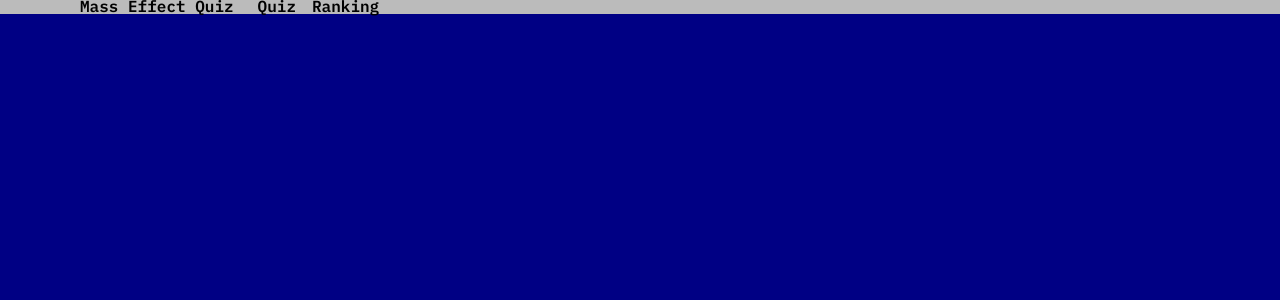
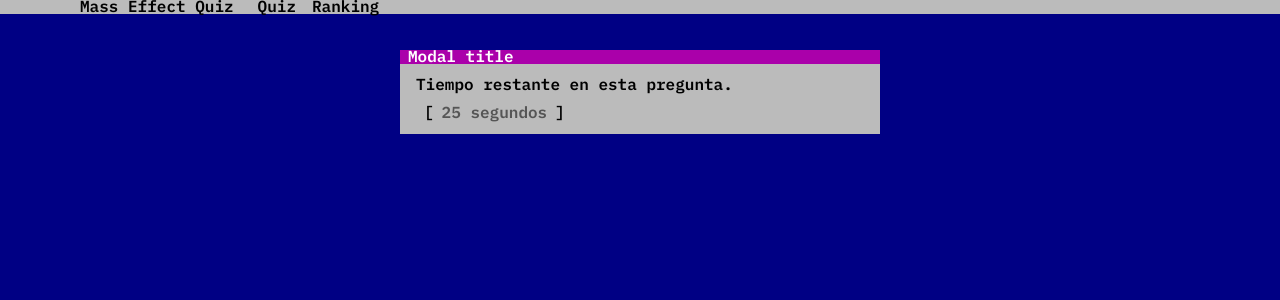
Before and after one commit to Mia-Salazar/quiz, a React (Create React App) app: page / in a window 1280 px wide. Shown: the top 300 px of the page. Built offline with nearby package versions, Linux system fonts and the light colour scheme; a web font is replaced by a local one.

Commit message:
Create countdown

```diff
--- a/src/App.scss
+++ b/src/App.scss
@@ -10,3 +10,8 @@
 .main {
   height: 100vh;
 }
+
+.modal-dialog {
+  display: flex;
+  margin: 50px auto 0 auto;
+}
--- /dev/null
+++ b/src/app/components/Time.jsx
@@ -0,0 +1,30 @@
+import React, { useEffect, useState } from 'react';
+
+const Time = () => {
+    const [second, setSecond]= useState(30);
+    useEffect(() => {
+        if (second > 0) {
+            setTimeout(function(){
+                let newSecond = second;
+                newSecond--;
+                setSecond(newSecond);
+            }, 1000);
+        }
+    }, [second]);
+
+    return (
+        <article className="modal-dialog" role="document">
+            <div className="modal-content">
+                <div className="modal-header">
+                    <div className="modal-title">Modal title</div>
+                </div>
+                <div className="modal-body">
+                    <p>Tiempo restante en esta pregunta.</p>
+                    <h4 className="badge badge-dark">{second} segundos</h4>
+                </div>
+            </div>
+        </article>
+    );
+}
+
+export default Time;
--- a/src/app/page/Home.jsx
+++ b/src/app/page/Home.jsx
@@ -1,11 +1,13 @@
 import React from 'react';
-import { Link } from 'react-router-dom';
+
+import Time from '../components/Time';
 
 const Home = () => {
 
+
   return (
     <main>
-
+        <Time />
     </main>
   );
 }
```
